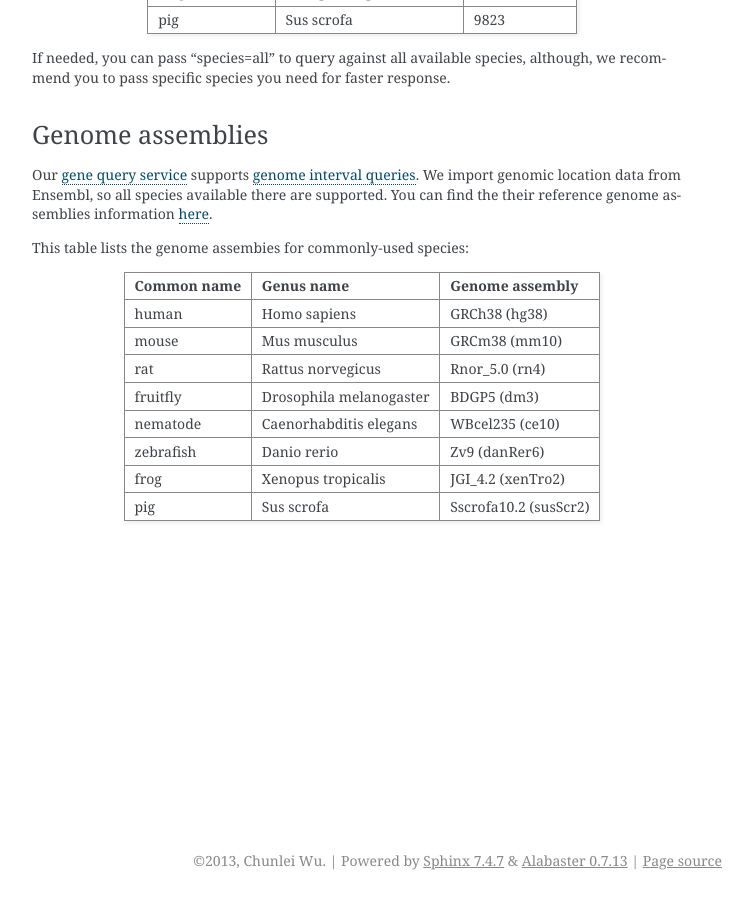
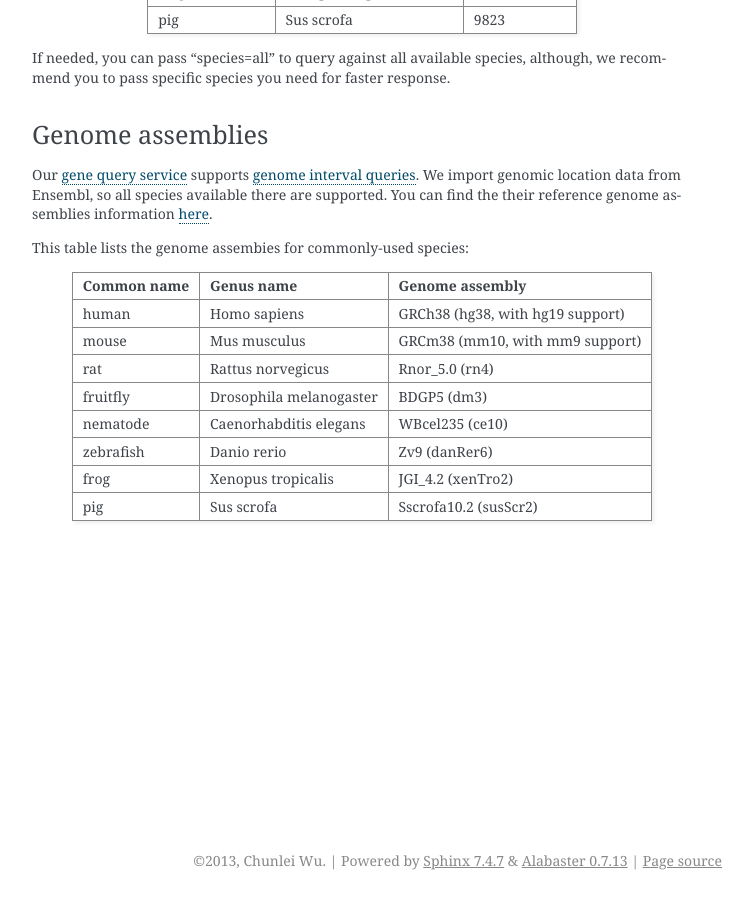
Before and after one commit to biothings/mygene.info, a Sphinx documentation site: the page built from docs/doc/data.rst, in a window 1280 px wide and 900 px high, scrolled down 1345 px. Shown: the whole window, without its empty margins (388-1141 px from the left). Built offline with Sphinx 7.4.7, drawn with Linux system fonts in a browser that asks for light colours; some web fonts are replaced.

Commit message:
docs update.

```diff
--- a/docs/doc/data.rst
+++ b/docs/doc/data.rst
@@ -97,8 +97,8 @@ This table lists the genome assembies for commonly-used species:
     ===========  =======================   =======================
     Common name  Genus name                Genome assembly
     ===========  =======================   =======================
-    human        Homo sapiens              GRCh38 (hg38)
-    mouse        Mus musculus              GRCm38 (mm10)
+    human        Homo sapiens              GRCh38 (hg38, with hg19 support)
+    mouse        Mus musculus              GRCm38 (mm10, with mm9 support)
     rat          Rattus norvegicus         Rnor_5.0 (rn4)
     fruitfly     Drosophila melanogaster   BDGP5 (dm3)
     nematode     Caenorhabditis elegans    WBcel235 (ce10)
```
